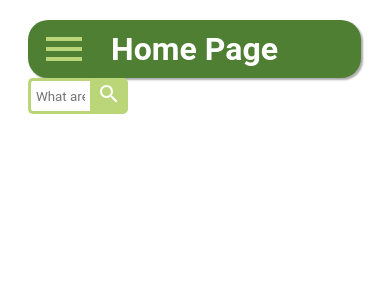
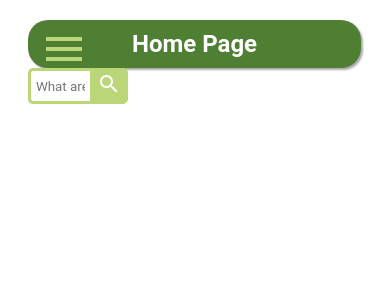
Before and after one commit to AWIKSARAH/Dashboard_Liban_a_Paris, a React (Create React App) app in the folder my-app/: page /2 in a window 390 px wide. Shown: the top 300 px of the page. Built offline with nearby package versions, Linux system fonts and the light colour scheme.

Commit message:
fixed sidebar z-index to 999 so it goes over everything exept the close button

```diff
--- a/my-app/src/components/pageHeader/index.jsx
+++ b/my-app/src/components/pageHeader/index.jsx
@@ -1,6 +1,6 @@
 import "./pageHeader.css"
 function PageHeader(props) {
-    return ( <div className="page--header_container"><h1>{props.label}</h1></div> );
+    return ( <div className="page--header_container"><h2>{props.label}</h2></div> );
 }
 
 export default PageHeader;
--- a/my-app/src/components/pageHeader/pageHeader.css
+++ b/my-app/src/components/pageHeader/pageHeader.css
@@ -7,7 +7,7 @@
     box-shadow: 2px 2px 2px #00000055;
 
 }
-.page--header_container h1{
+.page--header_container h2{
     margin: 0;
     padding: 0;
 
--- a/my-app/src/components/sidebar/sidebar.css
+++ b/my-app/src/components/sidebar/sidebar.css
@@ -107,10 +107,11 @@ text-decoration: none;
       left: 0;
       border-radius: 0;
       transition:  0.5s ease-in-out;
-      left: -105%;
+        z-index: 999;
+        left: -105%;
     }
     .sidebar--container.open {
-        left:0
+        left:0;
       }
     .sidebar--nav_container {
       flex-direction: column;
```
